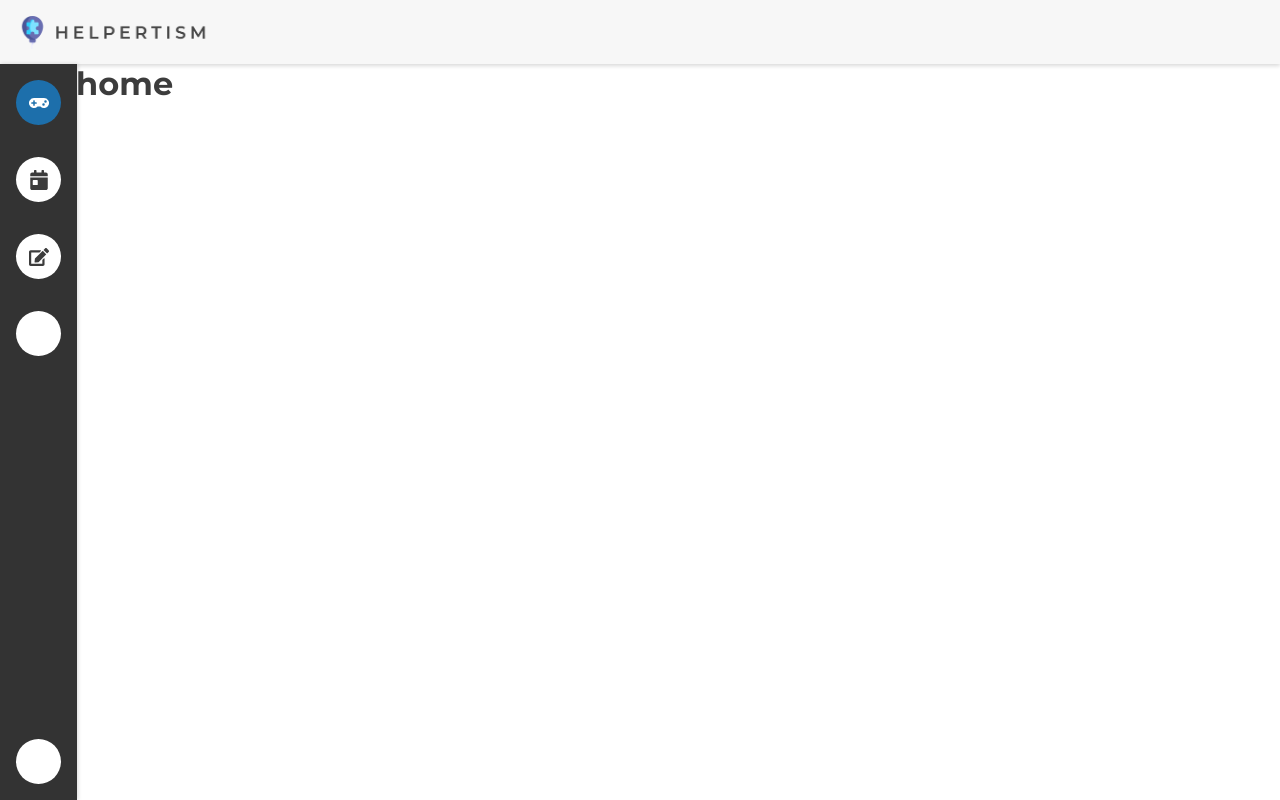
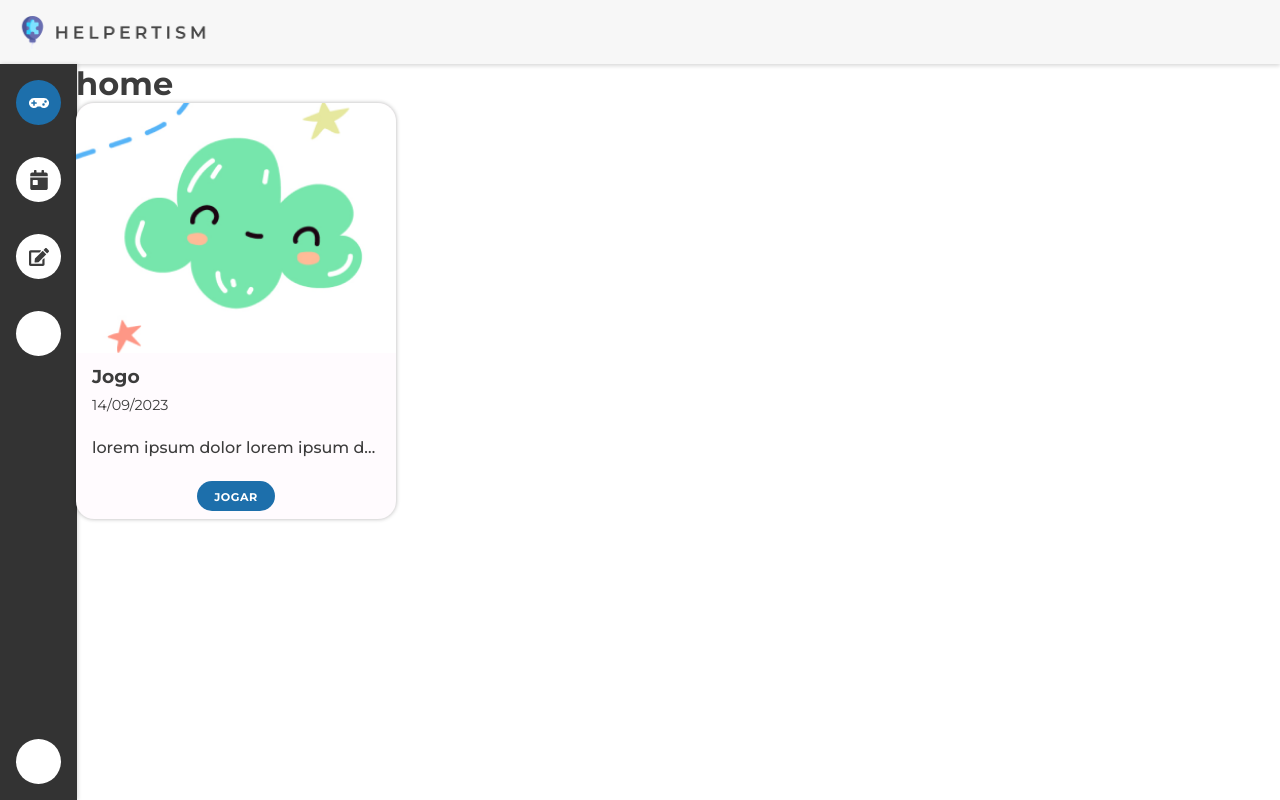
Before and after one commit to dev-chico/Helpertism, a React (Vite) app: page / in a window 1280 px wide. Built offline with nearby package versions, Linux system fonts and the light colour scheme; some icons are missing.

Commit message:
create card component

```diff
--- /dev/null
+++ b/src/components/Card/card.module.css
@@ -0,0 +1,48 @@
+.container {
+  width: fit-content;
+  max-width: 320px;
+  background-color: #fffbfe;
+  border-radius: 18px;
+  box-shadow: 0px 0px 4px 0px rgba(0, 0, 0, 0.3);
+}
+
+.container img {
+  width: 100%;
+  height: 250px;
+  object-fit: cover;
+  border-top-left-radius: 20px;
+  border-top-right-radius: 20px;
+}
+
+.container main {
+  padding: 8px 16px;
+  background-color: 888;
+
+  display: flex;
+  flex-direction: column;
+  gap: 24px;
+}
+
+.container main > div {
+  display: flex;
+  flex-direction: column;
+  gap: 8px;
+}
+
+.container main > div .date {
+  font-size: 0.9em;
+}
+
+.container main .description {
+  font-weight: 500;
+  white-space: nowrap;
+  overflow: hidden;
+  text-overflow: ellipsis;
+}
+
+.container main footer {
+  display: flex;
+  align-items: center;
+  justify-content: center;
+  gap: 16px;
+}
--- /dev/null
+++ b/src/components/Card/index.tsx
@@ -0,0 +1,29 @@
+import { ReactNode } from "react";
+import styles from "./card.module.css";
+
+import bg1 from "../../assets/imgs/cards/bg-1.png";
+
+interface ICardProps {
+  title: string;
+  date?: string;
+  description?: string;
+  children: ReactNode;
+}
+
+export function Card({ children, title, date, description }: ICardProps) {
+  return (
+    <div className={styles.container}>
+      <img src={bg1} className={styles.img} />
+
+      <main>
+        <div>
+          <h3>{title}</h3>
+          {date && <span className={styles.date}>{date}</span>}
+        </div>
+        {description && <p className={styles.description}>{description}</p>}
+
+        <footer>{children}</footer>
+      </main>
+    </div>
+  );
+}
--- a/src/pages/AuthenticatedPages/Home/index.tsx
+++ b/src/pages/AuthenticatedPages/Home/index.tsx
@@ -1,3 +1,17 @@
+import { Button } from "../../../components";
+import { Card } from "../../../components/Card";
+
 export function Home() {
-  return <h1>home</h1>;
+  return (
+    <div>
+      <h1>home</h1>
+      <Card
+        title="Jogo"
+        date="14/09/2023"
+        description="lorem ipsum dolor lorem ipsum dolor lorem ipsum dolor lorem ipsum dolor lorem ipsum dolor"
+      >
+        <Button small>Jogar</Button>
+      </Card>
+    </div>
+  );
 }
```
Also changed, not shown: src/assets/imgs/cards/bg-1.png (added).
